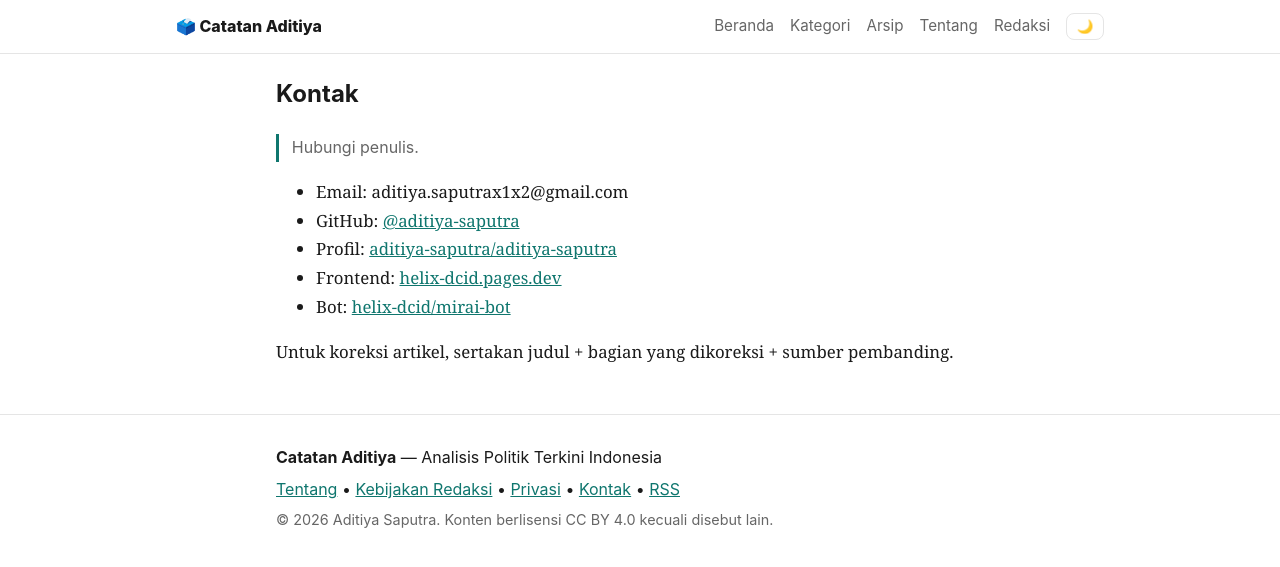
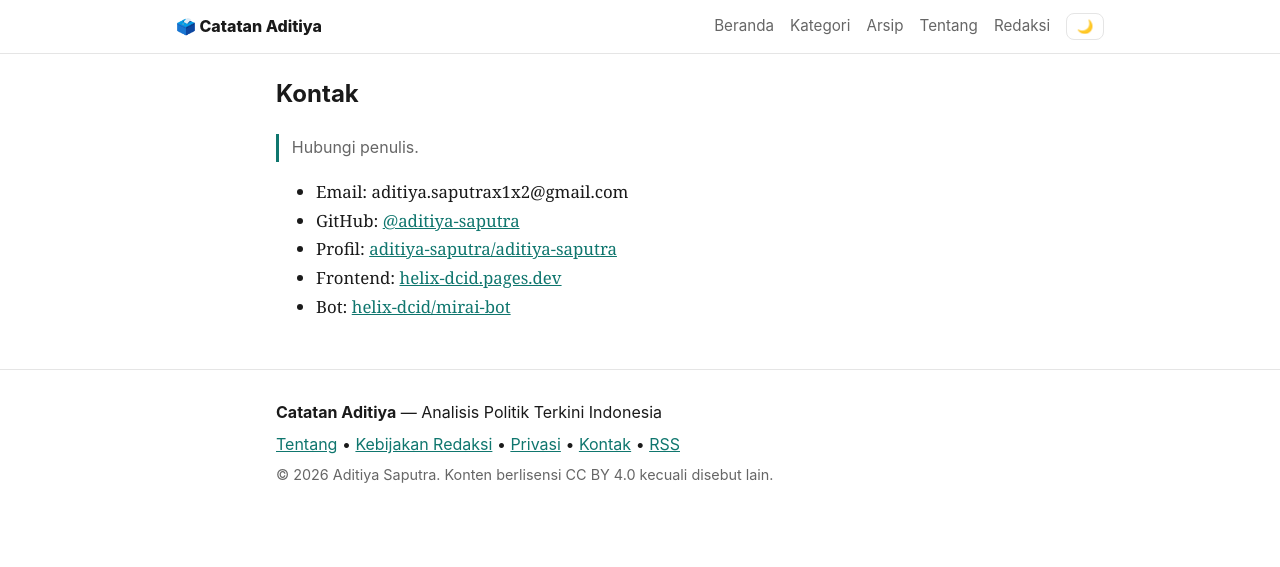
Before and after one commit to aditiya-saputra/aditiya-saputra.github.io, a Jekyll site: the page built from kontak.md, in a window 1280 px wide. Shown: the top 567 px of the page. Built offline with Jekyll 4.4.1, drawn with Linux system fonts in a browser that asks for light colours.

Commit message:
Hapus kalimat koreksi dari kontak

```diff
--- a/kontak.md
+++ b/kontak.md
@@ -10,5 +10,3 @@ permalink: /kontak/
 - Profil: [aditiya-saputra/aditiya-saputra](https://github.com/aditiya-saputra/aditiya-saputra)
 - Frontend: [helix-dcid.pages.dev](https://helix-dcid.pages.dev)
 - Bot: [helix-dcid/mirai-bot](https://github.com/helix-dcid/mirai-bot)
-
-Untuk koreksi artikel, sertakan judul + bagian yang dikoreksi + sumber pembanding.
```
